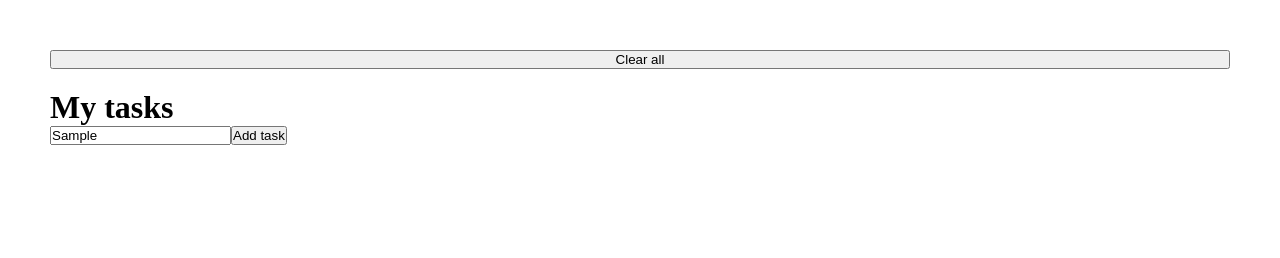
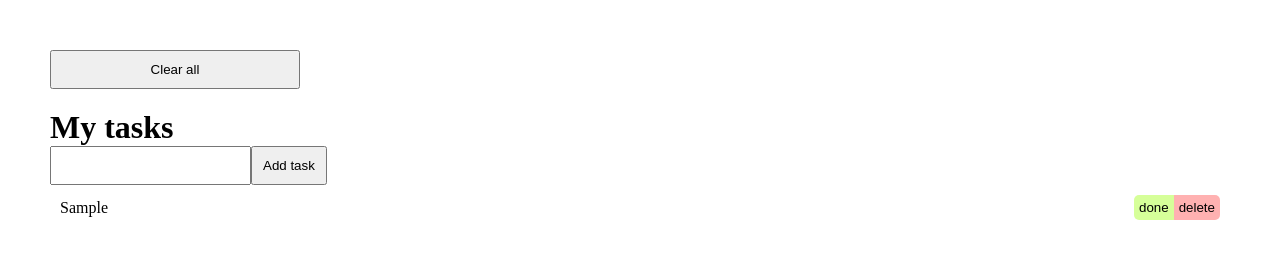
Before and after one commit to lemoneden/to-do-list, a plain HTML site: page index.html in a window 1280 px wide. Both pictures are taken after typing "Sample" into the empty fields and a click on the button "Add task". Drawn offline with Linux system fonts and the light colour scheme.

Commit message:
basic functionality

```diff
--- a/index.html
+++ b/index.html
@@ -14,9 +14,16 @@
       <div class="my-tasks">
         <h1 class="title">My tasks</h1>
         <div class="form">
-          <input type="text" name="add-task" class="add-task" />
-          <button type="submit" class="btn submit">Add task</button>
+          <input
+            type="text"
+            name="add-task"
+            class="add-task"
+            autocomplete="off"
+          />
+          <button class="btn submit">Add task</button>
         </div>
+
+        <ul class="tasks-list"></ul>
       </div>
     </main>
   </body>
--- a/script.js
+++ b/script.js
@@ -0,0 +1,77 @@
+const btnClearAll = document.querySelector(".clear-all");
+const btnAddTask = document.querySelector(".add-task");
+const submit = document.querySelector(".submit");
+
+const tasks = JSON.parse(localStorage.getItem("tasks")) || [];
+localStorage.setItem("tasks", JSON.stringify(tasks));
+
+const addTask = (tasks) => {
+  const taskValue = btnAddTask.value.trim();
+  if (taskValue) {
+    const uuid = crypto.randomUUID();
+    const newTask = { name: taskValue, done: false, id: uuid };
+
+    tasks.push(newTask);
+    localStorage.setItem("tasks", JSON.stringify(tasks));
+    btnAddTask.value = "";
+  }
+};
+
+const showTasks = (tasks) => {
+  const tasksList = document.querySelector(".tasks-list");
+  const tasksHTML = tasks
+    .map(
+      (task) => `
+    <li class="tasks-item ${task.done ? "done" : ""}">
+      <span class="tasks-text">${task.name}</span>
+      <div class="tasks-actions">
+        <button class="btn-done" data-id="${task.id}">done</button>
+        <button class="btn-delete" data-id="${task.id}">delete</button>
+      </div>
+    </li>`,
+    )
+    .join("");
+
+  tasksList.innerHTML = tasksHTML;
+};
+
+submit.addEventListener("click", () => {
+  addTask(tasks);
+  showTasks(tasks);
+});
+
+btnClearAll.addEventListener("click", () => {
+  tasks.length = 0;
+  localStorage.setItem("tasks", JSON.stringify(tasks));
+  showTasks(tasks);
+});
+
+const toggleDone = (id) => {
+  const task = tasks.find((element) => element.id === id);
+  if (task) {
+    task.done = !task.done;
+    localStorage.setItem("tasks", JSON.stringify(tasks));
+    showTasks(tasks);
+  }
+};
+
+const deleteTask = (id) => {
+  const newTasks = tasks.filter((element) => element.id !== id);
+  console.log(newTasks);
+  localStorage.setItem("tasks", JSON.stringify(newTasks));
+  showTasks(newTasks);
+};
+
+document.querySelector(".tasks-list").addEventListener("click", (e) => {
+  const id = e.target.dataset.id;
+
+  if (e.target.classList.contains("btn-done")) {
+    toggleDone(id);
+  }
+
+  if (e.target.classList.contains("btn-delete")) {
+    deleteTask(id);
+  }
+});
+
+showTasks(tasks);
--- a/style.css
+++ b/style.css
@@ -26,9 +26,13 @@
   /* -webkit-box-shadow: 0px 5px 10px 2px rgba(255, 121, 121, 0.2) inset;
     -moz-box-shadow: 0px 5px 10px 2px rgba(255, 121, 121, 0.2) inset;
     box-shadow: 0px 5px 10px 2px rgba(255, 121, 121, 0.2) inset; */
+  max-width: 250px;
+  padding: 10px;
 }
 
-.btn:active {
+.btn:active,
+.btn-done:active,
+.btn-delete:active {
   filter: brightness(70%);
   transition: 0.1s;
 }
@@ -42,3 +46,38 @@
   /* width: 100%; */
   /* border: 2px solid turquoise; */
 }
+
+.tasks-item {
+  /* display: flex;
+  flex-direction: row; */
+  display: flex;
+  justify-content: space-between;
+  padding: 10px;
+  border-radius: 10px;
+  align-items: center;
+}
+
+.tasks-actions {
+  display: flex;
+  border-radius: 5px;
+  overflow: hidden;
+}
+
+.btn-done,
+.btn-delete {
+  padding: 5px;
+  border: none;
+  cursor: pointer;
+}
+
+.btn-done {
+  background-color: rgb(214, 255, 153);
+}
+
+.btn-delete {
+  background-color: rgb(255, 177, 177);
+}
+
+.done {
+  background-color: rgb(226, 255, 182);
+}
```
